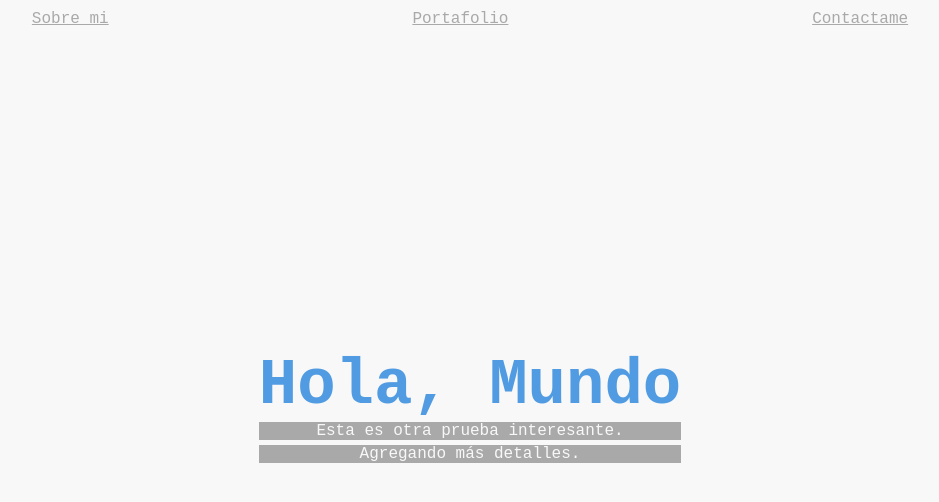
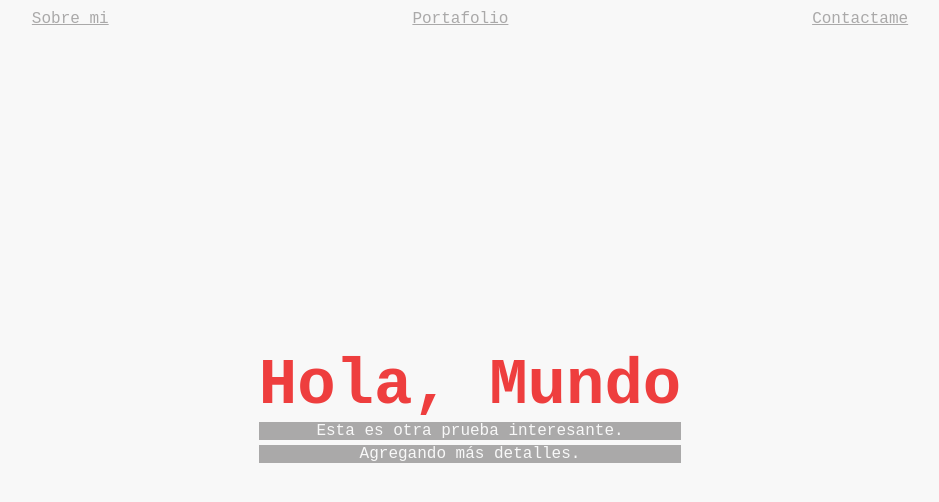
Before and after one commit to karlosremolina/curso-de-terminal-de-platzi, a plain HTML site: page index.html in a window 1280 px wide. Shown: the whole page, without its empty margins (170-1109 px from the left). Drawn offline with Linux system fonts and the light colour scheme.

Commit message:
cambio de color del titulo de main, desde la rama cabecera

```diff
--- a/style.css
+++ b/style.css
@@ -50,7 +50,7 @@ main
 .main__title
 {
     font-size: 4em;
-    color: rgba(0, 111, 214, 0.678);
+    color: rgb(238, 62, 62);
     margin: 0;
     line-height: normal;
 }
```
